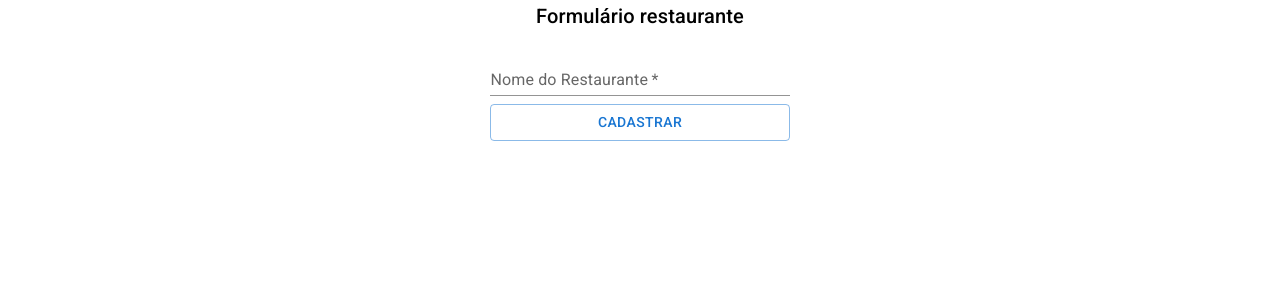
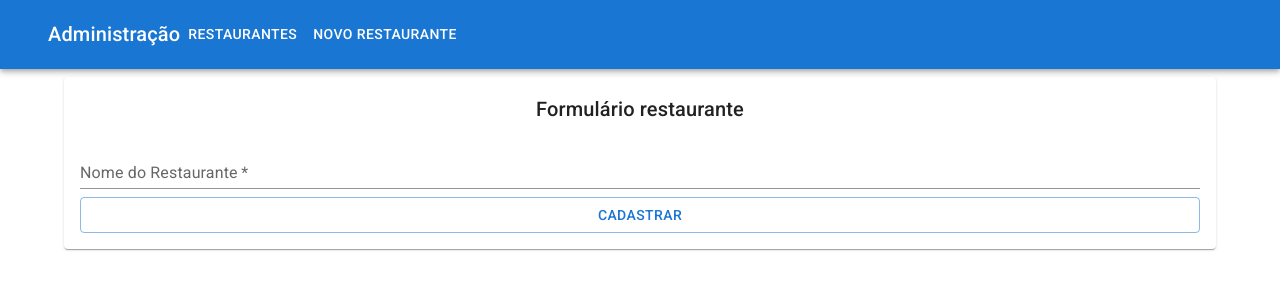
Before and after one commit to Seixaslima/alfood, a React (Create React App) app: page /admin/restaurantes/1 in a window 1280 px wide. Shown: the top 300 px of the page. Built offline with nearby package versions, Linux system fonts and the light colour scheme; no server answers.

Commit message:
Unidade 5 finalizada

```diff
--- a/src/App.tsx
+++ b/src/App.tsx
@@ -3,6 +3,7 @@
 import VitrineRestaurantes from './paginas/VitrineRestaurantes';
 import AdministracaoRestaurantes from './paginas/Administracao/Restaurantes/AdministracaoRestaurantes';
 import FormularioRestaurante from './paginas/Administracao/Restaurantes/FormularioRestaurante';
+import PaginaBaseAdmin from './paginas/Administracao/PaginaBaseAdmin';
 
 function App() {
 
@@ -10,9 +11,11 @@
     <Routes>
       <Route path="/" element={<Home />} />
       <Route path="/restaurantes" element={<VitrineRestaurantes />} />
-      <Route path='/admin/restaurantes' element={<AdministracaoRestaurantes />} />
-      <Route path='/admin/restaurantes/novo' element={<FormularioRestaurante />} />
-      <Route path='/admin/restaurantes/:id' element={<FormularioRestaurante />} />
+      <Route path='/admin' element={<PaginaBaseAdmin />}>
+        <Route path='restaurantes' element={<AdministracaoRestaurantes />} />
+        <Route path='restaurantes/novo' element={<FormularioRestaurante />} />
+        <Route path='restaurantes/:id' element={<FormularioRestaurante />} />
+      </Route>
     </Routes>
   );
 }
--- /dev/null
+++ b/src/paginas/Administracao/PaginaBaseAdmin.tsx
@@ -0,0 +1,40 @@
+import { AppBar, Box, Button, Container, Link, Paper, Toolbar, Typography } from "@mui/material"
+import { Outlet } from "react-router-dom"
+import { Link as RouterLink } from 'react-router-dom'
+
+const PaginaBaseAdmin = () => {
+  return (
+    <>
+      <AppBar position="static">
+        <Container maxWidth='xl'>
+          <Toolbar>
+            <Typography variant="h6">
+              Administração
+            </Typography>
+            <Box sx={{ display: 'flex', flexGrow: 1 }}>
+              <Link component={RouterLink} to="/admin/restaurantes">
+                <Button sx={{ my: 2, color: 'white' }}>
+                  Restaurantes
+                </Button>
+              </Link>
+              <Link component={RouterLink} to="/admin/restaurantes/novo">
+                <Button sx={{ my: 2, color: 'white' }}>
+                  Novo Restaurante
+                </Button>
+              </Link>
+            </Box>
+          </Toolbar>
+        </Container>
+      </AppBar>
+      <Box>
+        <Container maxWidth='lg' sx={{ mt: 1 }}>
+          <Paper sx={{ p: 2 }}>
+            <Outlet />
+          </Paper>
+        </Container>
+      </Box>
+    </>
+  )
+}
+
+export default PaginaBaseAdmin
--- a/src/paginas/Administracao/Restaurantes/FormularioRestaurante.tsx
+++ b/src/paginas/Administracao/Restaurantes/FormularioRestaurante.tsx
@@ -43,7 +43,7 @@
   return (
     <Box sx={{ display: "flex", flexDirection: "column", alignItems: "center" }}>
       <Typography component="h1" variant="h6">Formulário restaurante</Typography>
-      <Box component="form" onSubmit={aoSubmeterForm}>
+      <Box component="form" sx={{ width: "100%" }} onSubmit={aoSubmeterForm}>
         <TextField
           value={nomeRestaurante}
           onChange={e => setNomeRestaurante(e.target.value)}
```
